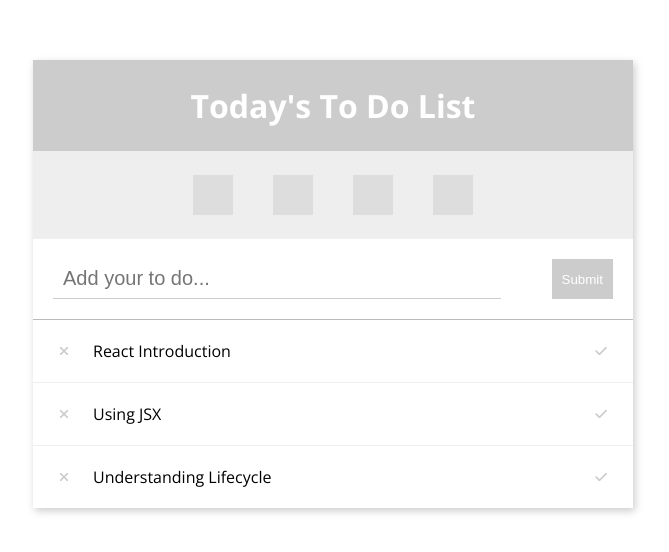
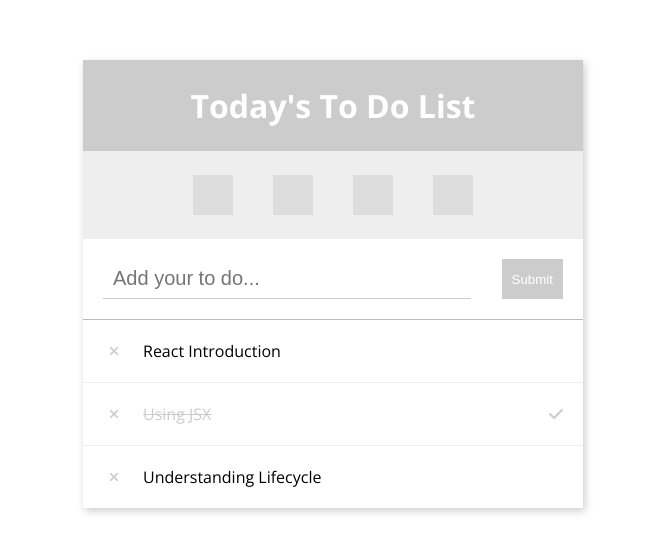
Before and after one commit to ro-ssang/to-do-with-react, a React (Create React App) app: page / in a window 1280 px wide. Shown: the part 116-668 px from the top of the page, without its empty margins (307-976 px from the left). Built offline with nearby package versions, Linux system fonts and the light colour scheme.

Commit message:
Toggle "To Do"

```diff
--- a/src/components/ToDo/ToDo.js
+++ b/src/components/ToDo/ToDo.js
@@ -7,7 +7,11 @@ import ToDoList from "./ToDoList/ToDoList";
 const toDo = (props) => (
   <Aux>
     <ToDoForm />
-    <ToDoList toDos={props.toDos} removed={props.removed} />
+    <ToDoList
+      toDos={props.toDos}
+      removed={props.removed}
+      toggle={props.toggle}
+    />
   </Aux>
 );
 
--- a/src/components/ToDo/ToDoList/ToDoItem/ToDoItem.js
+++ b/src/components/ToDo/ToDoList/ToDoItem/ToDoItem.js
@@ -2,16 +2,25 @@ import React from "react";
 
 import classes from "./ToDoItem.module.css";
 
-const toDoItem = (props) => (
-  <li className={classes.ToDoItem}>
+const toDoItem = (props) => {
+  const toDoTextClasses = [classes.ToDoText];
+  const toDoCheckIconClasses = [classes.CheckIcon];
+  if (props.checked) {
+    toDoTextClasses.push(classes.Checked);
+    toDoCheckIconClasses.push(classes.Checked);
+  }
+
+  return (
+    <li className={classes.ToDoItem} onClick={props.toggle}>
       <button className={classes.CloseBtn} onClick={props.removed}>
         <i className="fas fa-times"></i>
       </button>
-    <span className={classes.ToDoText}>{props.text}</span>
-    <button className={classes.CheckBtn}>
+      <span className={toDoTextClasses.join(" ")}>{props.text}</span>
+      <span className={toDoCheckIconClasses.join(" ")}>
         <i className="fas fa-check"></i>
-    </button>
+      </span>
     </li>
   );
+};
 
 export default toDoItem;
--- a/src/components/ToDo/ToDoList/ToDoItem/ToDoItem.module.css
+++ b/src/components/ToDo/ToDoList/ToDoItem/ToDoItem.module.css
@@ -5,6 +5,7 @@
   position: relative;
   padding: 20px 20px;
   border-bottom: 1px solid #eee;
+  cursor: pointer;
 }
 
 .ToDoItem:last-child {
@@ -26,9 +27,18 @@
   padding-left: 40px;
 }
 
-.CheckBtn {
+.ToDoText.Checked {
+  color: #ccc;
+  text-decoration: line-through;
+}
+
+.CheckIcon {
+  display: none;
   background: transparent;
   border: none;
   color: #ccc;
-  cursor: pointer;
 }
+
+.CheckIcon.Checked {
+  display: block;
+}
--- a/src/components/ToDo/ToDoList/ToDoList.js
+++ b/src/components/ToDo/ToDoList/ToDoList.js
@@ -9,7 +9,9 @@ const toDoList = (props) => {
       <ToDoItem
         key={toDo.id}
         text={toDo.text}
-        removed={() => props.removed(toDo.id)}
+        checked={toDo.checked}
+        removed={(event) => props.removed(event, toDo.id)}
+        toggle={() => props.toggle(toDo.id)}
       />
     );
   });
--- a/src/containers/App.js
+++ b/src/containers/App.js
@@ -8,16 +8,25 @@ import ToDo from "../components/ToDo/ToDo";
 class App extends Component {
   state = {
     toDos: [
-      { id: "toDo1", text: "React Introduction" },
-      { id: "toDo2", text: "Using JSX" },
-      { id: "toDo3", text: "Understanding Lifecycle" },
+      { id: "toDo1", text: "React Introduction", checked: false },
+      { id: "toDo2", text: "Using JSX", checked: true },
+      { id: "toDo3", text: "Understanding Lifecycle", checked: false },
     ],
   };
 
-  deleteToDoHandler = (id) => {
-    const toDos = this.state.toDos;
+  deleteToDoHandler = (event, id) => {
+    event.stopPropagation();
+    const toDos = [...this.state.toDos];
     const updatedToDos = toDos.filter((toDo) => toDo.id !== id);
     this.setState({ toDos: updatedToDos });
+  };
+
+  toggleToDoHandler = (id) => {
+    console.log("Toggled");
+    const toDos = [...this.state.toDos];
+    const toDo = toDos.find((toDo) => toDo.id === id);
+    toDo.checked = !toDo.checked;
+    this.setState({ toDos: toDos });
   };
 
   render() {
@@ -25,7 +34,11 @@ class App extends Component {
       <div className={classes.App}>
         <PageHeader />
         <ColorPallete />
-        <ToDo toDos={this.state.toDos} removed={this.deleteToDoHandler} />
+        <ToDo
+          toDos={this.state.toDos}
+          removed={this.deleteToDoHandler}
+          toggle={this.toggleToDoHandler}
+        />
       </div>
     );
   }
--- a/src/containers/App.module.css
+++ b/src/containers/App.module.css
@@ -2,8 +2,7 @@
   position: absolute;
   left: 50%;
   top: 50%;
-  width: 60%;
-  max-width: 600px;
+  width: 500px;
   box-shadow: 2px 3px 8px #ccc;
   transform: translate(-50%, -50%);
 }
```
Lines whose indentation alone changed are shown as unchanged.
